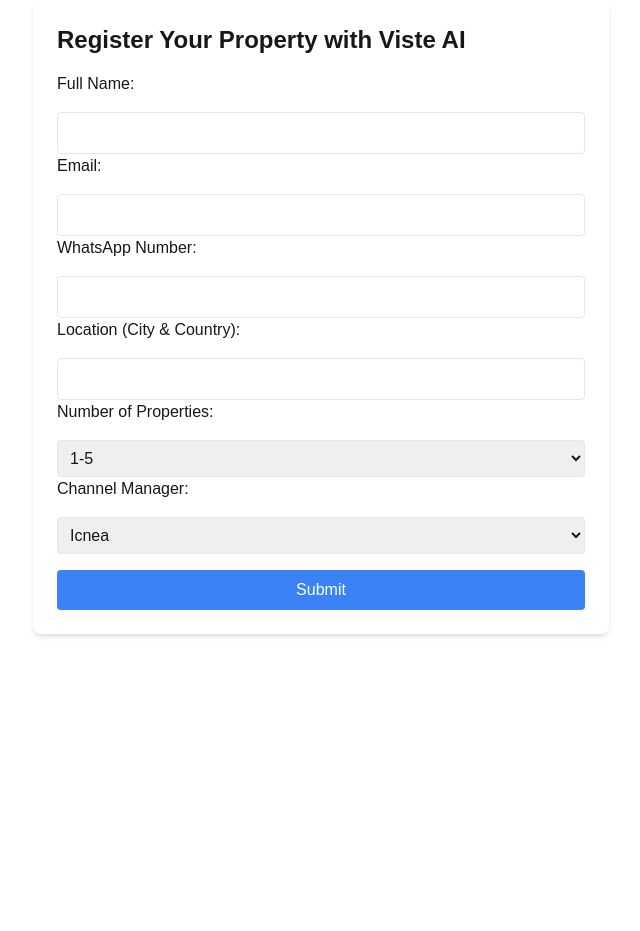
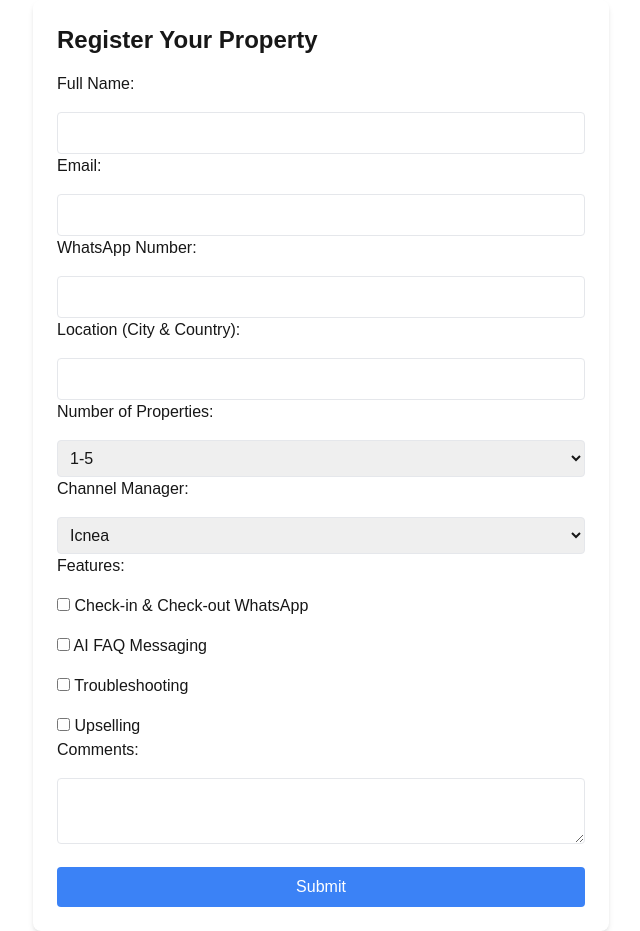
Before and after one commit to Viste360/nextjs-boilerplate2, a Next.js app: page / in a window 1280 px wide. Shown: the whole page, without its empty margins (319-959 px from the left). Before the commit the page ends 800 px from the top, so only its background shows below. Built offline with nearby package versions, Linux system fonts and the light colour scheme.

Commit message:
adding no cors

```diff
--- a/app/form.tsx
+++ b/app/form.tsx
@@ -31,7 +31,7 @@
     const handleSubmit = async (e: FormEvent) => {
         e.preventDefault();
         try {
-            const response = await fetch('https://script.google.com/macros/s/AKfycbzg92d2dUIIX1IhLtQgFCM-qjZTZc9elqamgaGUSKKuMpOFMQCe6hAh0wt4GkmKx0g/exec', {
+            const response = await fetch('https://script.google.com/macros/s/AKfycbw8hQ320HXYcTxc8yHLj0GpXP4pq_sq3Cgta3dMIoeUhfAKLV7r9wznN6t17m54a-BiJQ/exec', {
                 method: 'POST',
                 headers: { 'Content-Type': 'application/json' },
                 body: JSON.stringify(formData)
--- a/app/page.tsx
+++ b/app/page.tsx
@@ -10,12 +10,15 @@
     properties: string;
     channelManager: string;
     otherCM: string;
+    features: string[];
+    startDate: string;
+    demoCall: string;
+    comments: string;
 }
 
 export default function HostRegistration() {
-    //const depId = `AKfycbxw241LPAP71lWbgkZnVxPOTDcGbgvZZOlyFet6JwoNCrJuilZA3RUqAthTJmilmNEaJQ`;
-    const depUrl = `https://script.google.com/macros/s/AKfycbxsTOOgIw-CZHCqOgO2QKuMERgXZ0oNDbF9NoNDAD5eemfcMMjEDIXHZQP5nAHEWwVAJg/exec`;
-    //const oldDepUrl = `https://script.google.com/macros/s/AKfycbzg92d2dUIIX1IhLtQgFCM-qjZTZc9elqamgaGUSKKuMpOFMQCe6hAh0wt4GkmKx0g/exec`;
+    const depUrl = `https://script.google.com/macros/s/AKfycbw8hQ320HXYcTxc8yHLj0GpXP4pq_sq3Cgta3dMIoeUhfAKLV7r9wznN6t17m54a-BiJQ/exec`; // Replace with your Google Apps Script URL
+
     const [formData, setFormData] = useState<FormData>({
         fullName: '',
         email: '',
@@ -23,24 +26,37 @@
         location: '',
         properties: '1-5',
         channelManager: 'Icnea',
-        otherCM: ''
+        otherCM: '',
+        features: [],
+        startDate: 'Immediately',
+        demoCall: 'Yes',
+        comments: ''
     });
 
     const handleChange = useCallback(
-        (e: React.ChangeEvent<HTMLInputElement | HTMLSelectElement>) => {
-            const { name, value } = e.target;
+        (e: React.ChangeEvent<HTMLInputElement | HTMLSelectElement | HTMLTextAreaElement>) => {
+            const { name, value, type, checked } = e.target as HTMLInputElement;
+            if (type === 'checkbox') {
+                setFormData(prev => ({
+                    ...prev,
+                    features: checked ? [...prev.features, value] : prev.features.filter(f => f !== value)
+                }));
+            } else {
                 setFormData(prev => ({ ...prev, [name]: value }));
+            }
         },
         []
     );
 
     const handleSubmit = async (e: FormEvent) => {
         e.preventDefault();
+        console.log("Submitting form data:", formData);
+
         try {
             const response = await fetch(depUrl, {
                 method: 'POST',
                 headers: { 'Content-Type': 'application/json' },
-                mode: "no-cors",
+                mode: 'cors',
                 body: JSON.stringify(formData),
             });
 
@@ -48,9 +64,11 @@
                 throw new Error(`HTTP Error! Status: ${response.status}`);
             }
 
-            const result = await response.json(); // Ensure JSON parsing is safe
+            const result = await response.json();
+            console.log("Response from Google Apps Script:", result);
+
+            if (result.status === "success") {
                 alert(result.message || 'Thank you for registering! 🎉');
-
                 setFormData({
                     fullName: '',
                     email: '',
@@ -59,16 +77,24 @@
                     properties: '1-5',
                     channelManager: 'Icnea',
                     otherCM: '',
+                    features: [],
+                    startDate: 'Immediately',
+                    demoCall: 'Yes',
+                    comments: ''
                 });
+            } else {
+                throw new Error(result.error || 'Unknown error from Google Apps Script');
+            }
+
         } catch (error) {
             console.error('Error submitting form:', error);
-            alert('Something went wrong. Please try again.');
+            alert('Something went wrong. Please check the console for details.');
         }
     };
 
     return (
         <div className="max-w-xl mx-auto p-6 bg-white shadow-md rounded-lg">
-            <h2 className="text-2xl font-bold">Register Your Property with Viste AI</h2>
+            <h2 className="text-2xl font-bold">Register Your Property</h2>
             <form onSubmit={handleSubmit} className="space-y-4 mt-4">
                 <label>Full Name:</label>
                 <input type="text" name="fullName" value={formData.fullName} onChange={handleChange} required className="w-full p-2 border rounded" />
@@ -92,12 +118,15 @@
                     {['Icnea', 'Guesty', 'Smoobu', 'Hostaway', 'Rentals United', 'Other'].map(option => <option key={option} value={option}>{option}</option>)}
                 </select>
 
-                {formData.channelManager === 'Other' && (
-                    <>
-                        <label>If Other, specify:</label>
-                        <input type="text" name="otherCM" value={formData.otherCM} onChange={handleChange} className="w-full p-2 border rounded" />
-                    </>
-                )}
+                <label>Features:</label>
+                {['Check-in & Check-out WhatsApp', 'AI FAQ Messaging', 'Troubleshooting', 'Upselling'].map(feature => (
+                    <label key={feature} className="block">
+                        <input type="checkbox" name="features" value={feature} onChange={handleChange} checked={formData.features.includes(feature)} /> {feature}
+                    </label>
+                ))}
+
+                <label>Comments:</label>
+                <textarea name="comments" value={formData.comments} onChange={handleChange} className="w-full p-2 border rounded"></textarea>
 
                 <button type="submit" className="w-full bg-blue-500 text-white p-2 rounded hover:bg-blue-600">Submit</button>
             </form>
```
Lines whose indentation alone changed are shown as unchanged.
